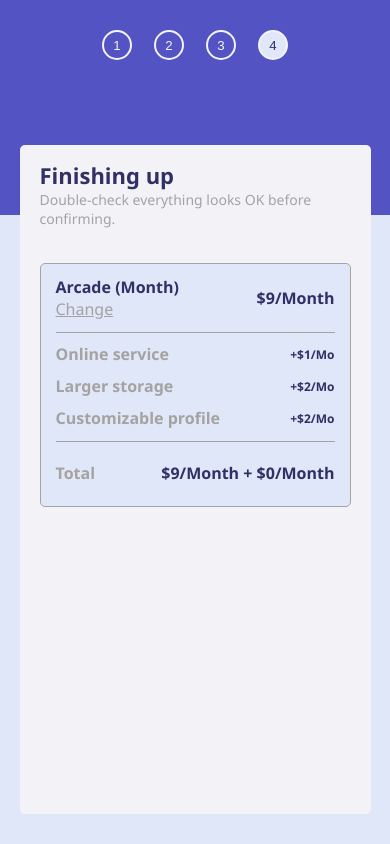
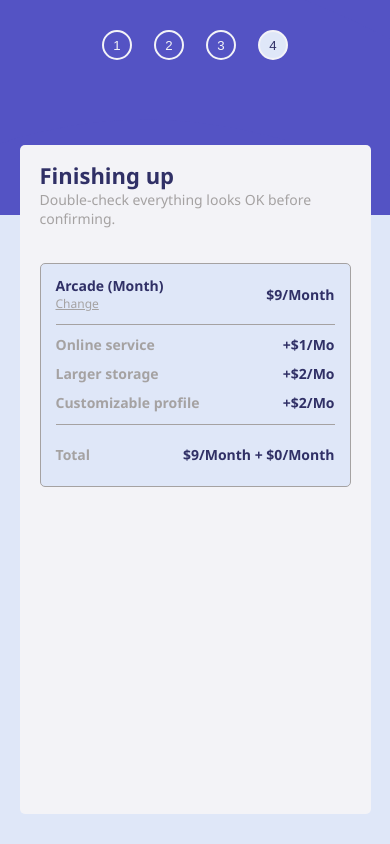
Before and after one commit to tomasleggire/Multi-Step-form-ts-react, a React (Create React App) app: page / in a window 390 px wide. Built offline with nearby package versions, Linux system fonts and the light colour scheme.

Commit message:
total price ajusyado

```diff
--- a/src/containers/Finishing.tsx
+++ b/src/containers/Finishing.tsx
@@ -61,7 +61,8 @@ export default function Finishing(props: MyProps) {
       <div className="total-price-container">
         <span className="total-price-date">Total</span>
         <span className="total-price-bill">
-          ${props.fullOrder.planValue.value}/{props.fullOrder.planValue.date} + ${sumPrice}/Month
+          ${props.fullOrder.planValue.value}/{props.fullOrder.planValue.date} +
+          ${sumPrice}/Month
         </span>
       </div>
     </div>
--- a/src/styles/Finishing.css
+++ b/src/styles/Finishing.css
@@ -77,3 +77,31 @@
   color: var(--principal-text);
   font-weight: 700;
 }
+
+@media only screen and (max-width: 660px) {
+  .finishin-plan-text span {
+    font-size: 14px;
+  }
+
+  .finishin-plan-text a {
+    font-size: 12px;
+  }
+
+  .finishin-plan-value {
+    font-size: 14px;
+  }
+  .ons-title {
+    font-size: 14px;
+  }
+
+  .ons-price {
+    font-size: 14px;
+  }
+  .total-price-date {
+    font-size: 14px;
+  }
+
+  .total-price-bill {
+    font-size: 14px;
+  }
+}
```
